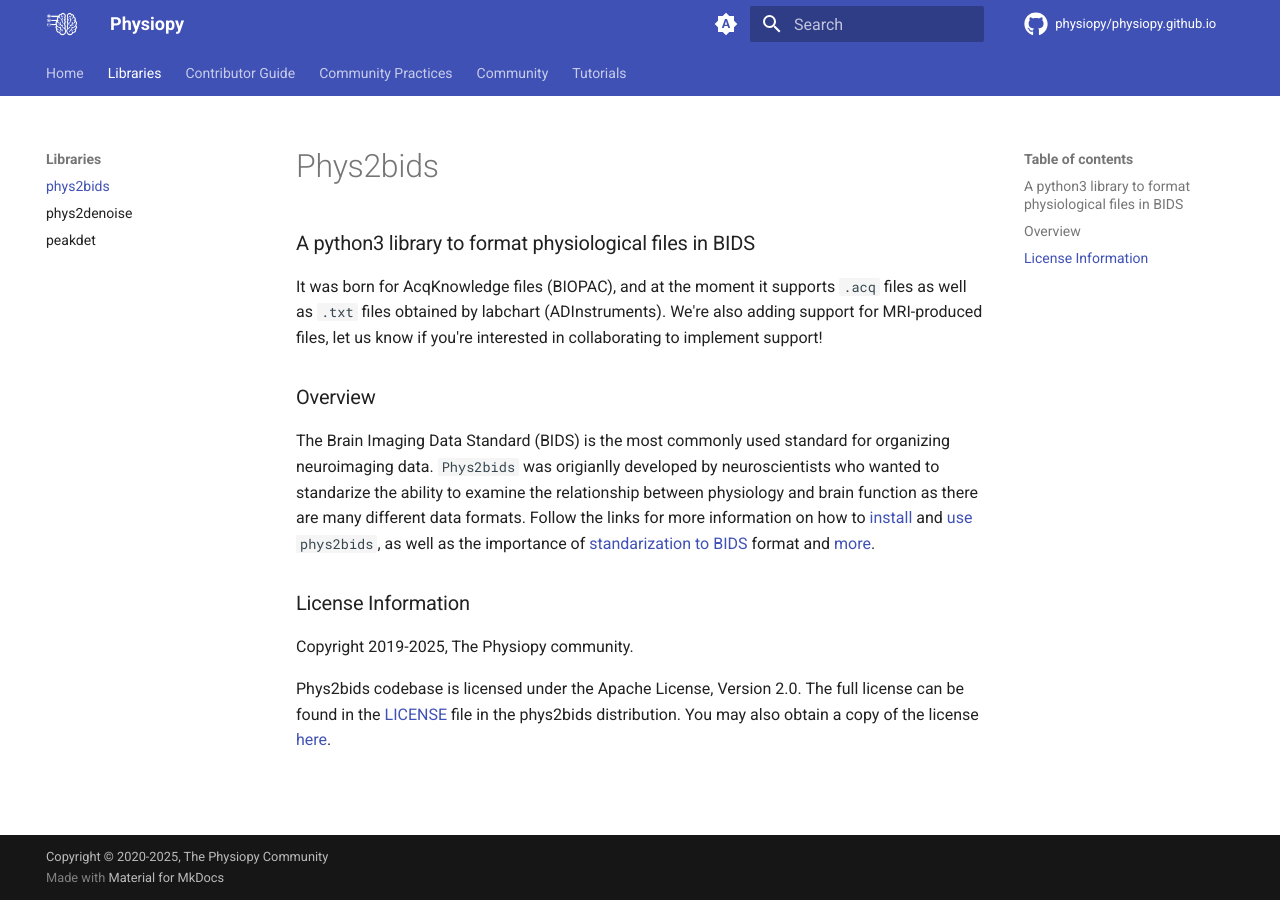
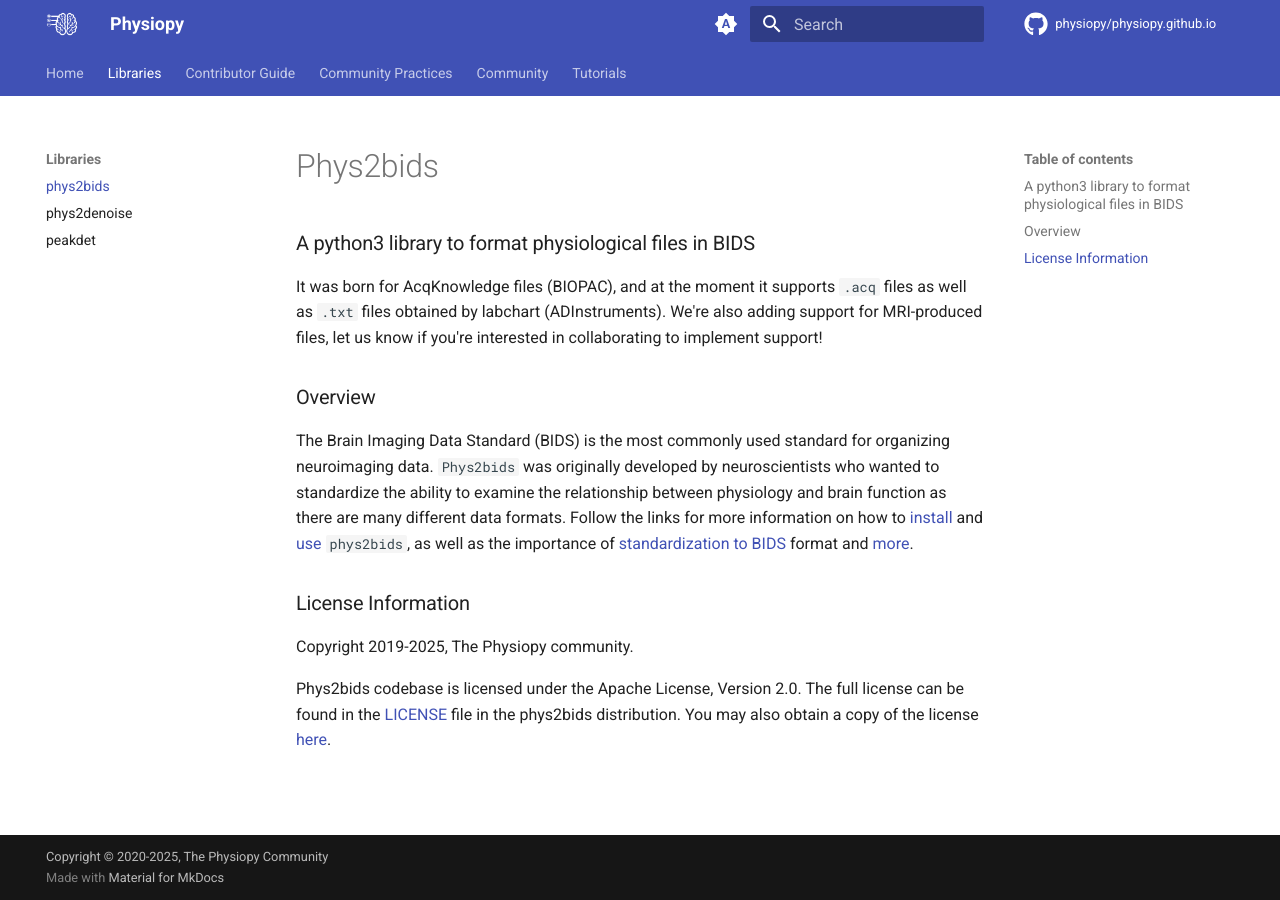
Before and after one commit to physiopy/physiopy.github.io, an MkDocs documentation site: the page built from docs/libraries/phys2bids.md, in a window 1280 px wide. Built offline with MkDocs 1.6.1 and Material for MkDocs 9.7.7, drawn with Linux system fonts in a browser that asks for light colours; comment, search, counter and statistics services are not loaded.

Commit message:
[DATALAD RUNCMD] chore: run codespell throughout fixing few left typos automagically
=== Do not change lines below ===
{
 "chain": [],
 "cmd": "codespell -w",
 "exit": 0,
 "extra_inputs": [],
 "inputs": [],
 "outputs": [],
 "pwd": "."
}
^^^ Do not change lines above ^^^

```diff
--- a/docs/libraries/phys2bids.md
+++ b/docs/libraries/phys2bids.md
@@ -4,7 +4,7 @@
 It was born for AcqKnowledge files (BIOPAC), and at the moment it supports `.acq` files as well as `.txt` files obtained by labchart (ADInstruments). We're also adding support for MRI-produced files, let us know if you're interested in collaborating to implement support!
 
 ### Overview
-The Brain Imaging Data Standard (BIDS) is the most commonly used standard for organizing neuroimaging data. `Phys2bids` was origianlly developed by neuroscientists who wanted to standarize the ability to examine the relationship between physiology and brain function as there are many different data formats. Follow the links for more information on how to [install](https://phys2bids.readthedocs.io/en/latest/installation.html) and [use](https://phys2bids.readthedocs.io/en/latest/howto.html) `phys2bids`, as well as the importance of [standarization to BIDS](https://phys2bids.readthedocs.io/en/latest/bids.html) format and [more](https://phys2bids.readthedocs.io/en/latest/index.html).
+The Brain Imaging Data Standard (BIDS) is the most commonly used standard for organizing neuroimaging data. `Phys2bids` was originally developed by neuroscientists who wanted to standardize the ability to examine the relationship between physiology and brain function as there are many different data formats. Follow the links for more information on how to [install](https://phys2bids.readthedocs.io/en/latest/installation.html) and [use](https://phys2bids.readthedocs.io/en/latest/howto.html) `phys2bids`, as well as the importance of [standardization to BIDS](https://phys2bids.readthedocs.io/en/latest/bids.html) format and [more](https://phys2bids.readthedocs.io/en/latest/index.html).
 
 ### License Information
 Copyright 2019-2025, The Physiopy community.
```
Also changed, not shown: docs/contributors-guide/codebase/reviewing-prs.md (+1 -1 lines), docs/index.md (+1 -1 lines).
